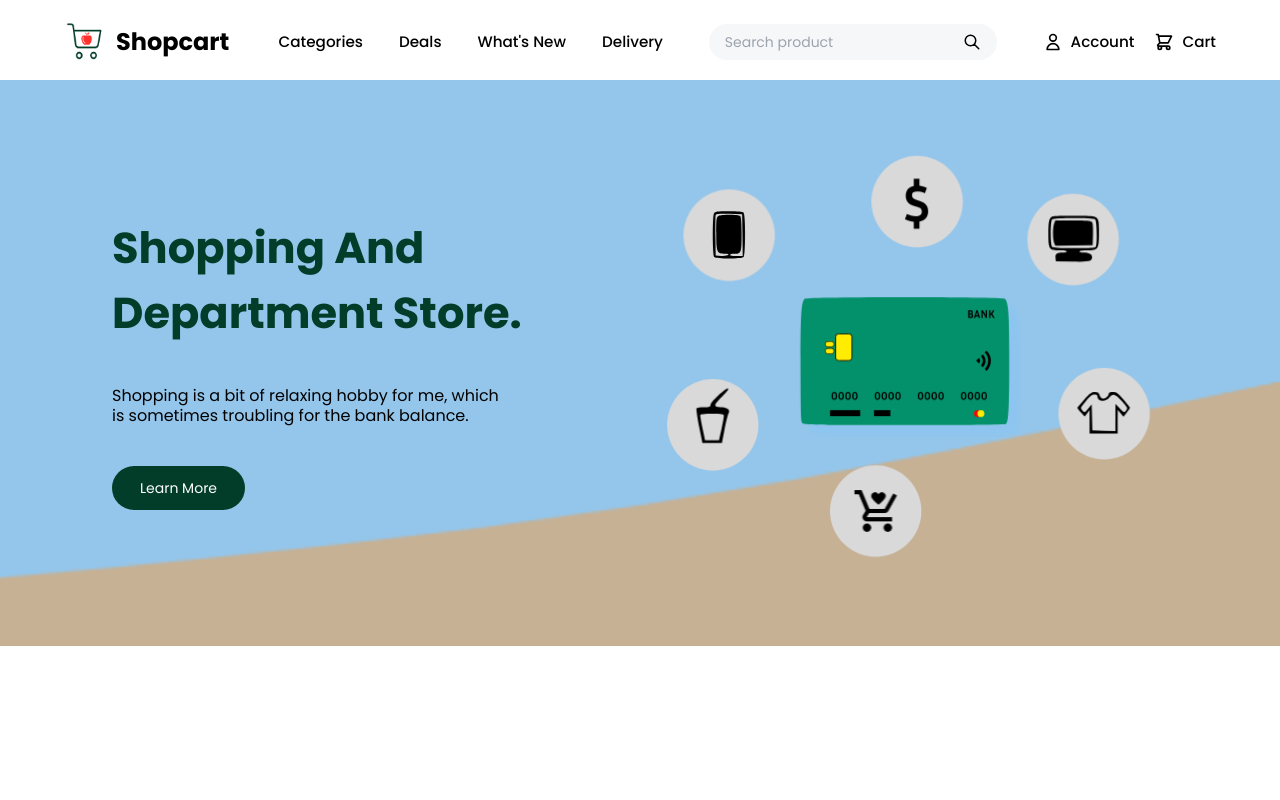
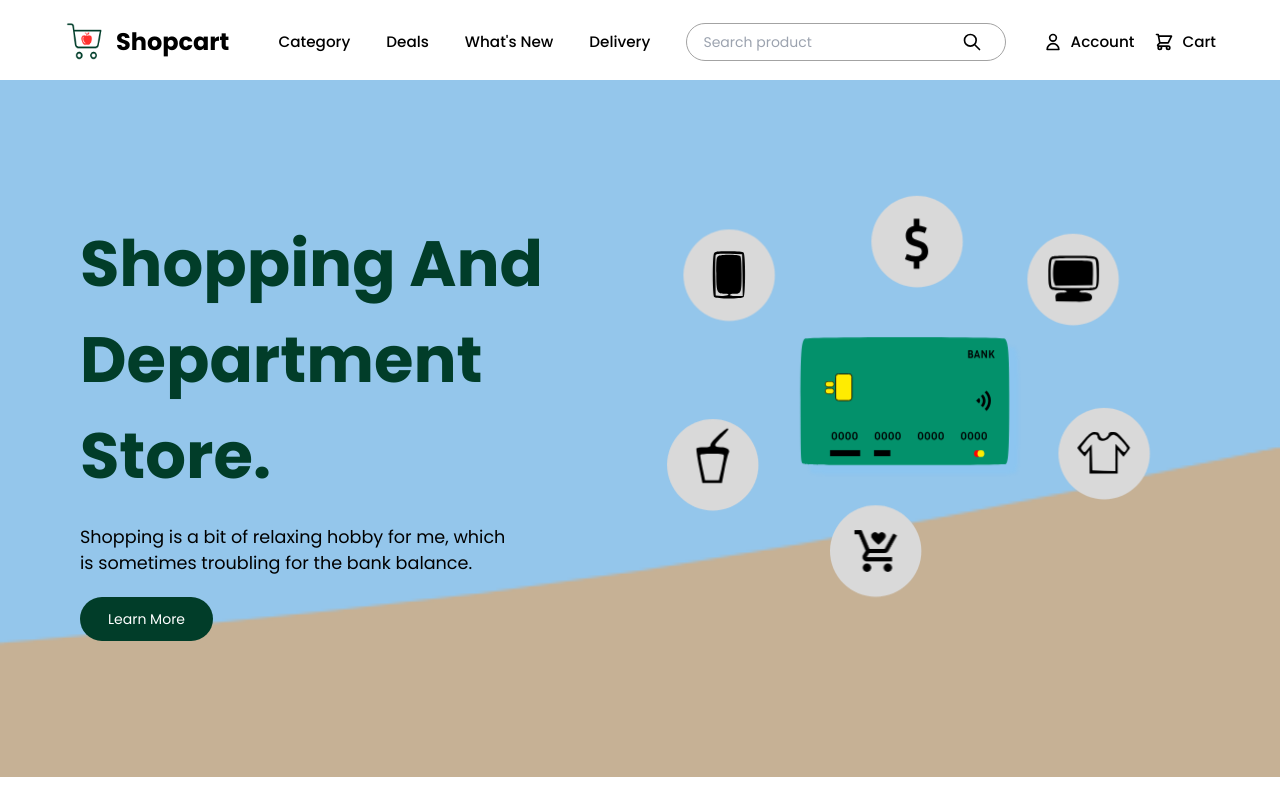
Before and after one commit to russellbanares322/simple-ecommerce, a React (Vite) app in the folder client/: page / in a window 1280 px wide. Built offline with nearby package versions, Linux system fonts and the light colour scheme.

Commit message:
style: increase search input width

```diff
--- a/client/src/assets/CreditCard.tsx
+++ b/client/src/assets/CreditCard.tsx
@@ -2,7 +2,7 @@ import React from "react";
 
 const CreditCard: React.FC = () => {
   return (
-    <div className="absolute md:top-14 right-[0.01rem] hidden md:block">
+    <div className="absolute md:top-24 right-[0.01rem] hidden md:block">
       <svg
         width="750"
         height="450"
--- a/client/src/components/navbar/Navbar.tsx
+++ b/client/src/components/navbar/Navbar.tsx
@@ -44,17 +44,17 @@ const Navbar: React.FC = () => {
         } pb-7 lg:pb-0 shadow-md lg:shadow-none border-t border-t-soft-green lg:border-none mt-2 pt-5 lg:pt-0 lg:mt-0 bg-white lg:translate-y-0 lg:h-full lg:opacity-100 absolute left-0 z-50 flex w-full flex-col items-center transition-all duration-300 ease-in-out lg:static lg:flex lg:justify-start lg:flex-row lg:items-center gap-7 text-sm`}
       >
         <ul className="flex-col lg:flex-row lg:flex lg:items-center gap-9 text-[0.95rem] mr-0 lg:mr-auto font-medium">
-          <li className="cursor-pointer my-5 lg:my-0">Categories</li>
+          <li className="cursor-pointer my-5 lg:my-0">Category</li>
           <li className="cursor-pointer my-5 lg:my-0">Deals</li>
           <li className="cursor-pointer my-5 lg:my-0">What's New</li>
           <li className="cursor-pointer">Delivery</li>
         </ul>
         <div className="mr-2 lg:mr-auto relative">
           <input
-            className="bg-gray rounded-full px-4 py-2 text-sm w-72 outline-none"
+            className="rounded-full px-4 py-2 text-sm w-80 outline-none border border-neutral-400"
             placeholder="Search product"
           />
-          <HiOutlineSearch className="absolute top-[0.55rem] right-4 text-lg" />
+          <HiOutlineSearch className="absolute top-[0.55rem] right-6 text-xl" />
         </div>
         <div className="flex items-center gap-5">
           <p className="text-[0.95rem] flex items-center gap-2 font-medium cursor-pointer">
--- a/client/src/components/sections/hero/Hero.tsx
+++ b/client/src/components/sections/hero/Hero.tsx
@@ -5,10 +5,10 @@ const Hero: React.FC = () => {
   return (
     <div className="page-padding-y page-padding-x bg-hero-bg bg-cover bg-center relative overflow-hidden">
       <div className="my-14 lg:my-28">
-        <p className="font-semibold text-soft-green text-[2rem] w-[20rem] lg:text-[2.7rem] lg:w-[30rem]">
+        <p className="font-semibold text-soft-green text-[2rem] w-[20rem] lg:text-[4rem] lg:w-[30rem]">
           Shopping And Department Store.
         </p>
-        <p className="my-5 lg:my-10 w-[20rem] lg:w-[25rem] text-sm lg:text-[1rem]">
+        <p className="my-5 lg:my-5 w-[20rem] lg:w-[27rem] text-md lg:text-[1.1rem]">
           Shopping is a bit of relaxing hobby for me, which is sometimes
           troubling for the bank balance.
         </p>
--- a/client/src/index.css
+++ b/client/src/index.css
@@ -12,7 +12,7 @@
 }
 
 .page-padding-x {
-  @apply px-[2rem] lg:px-[7rem];
+  @apply px-[2rem] lg:px-[5rem];
 }
 
 .button-filled-style {
```
